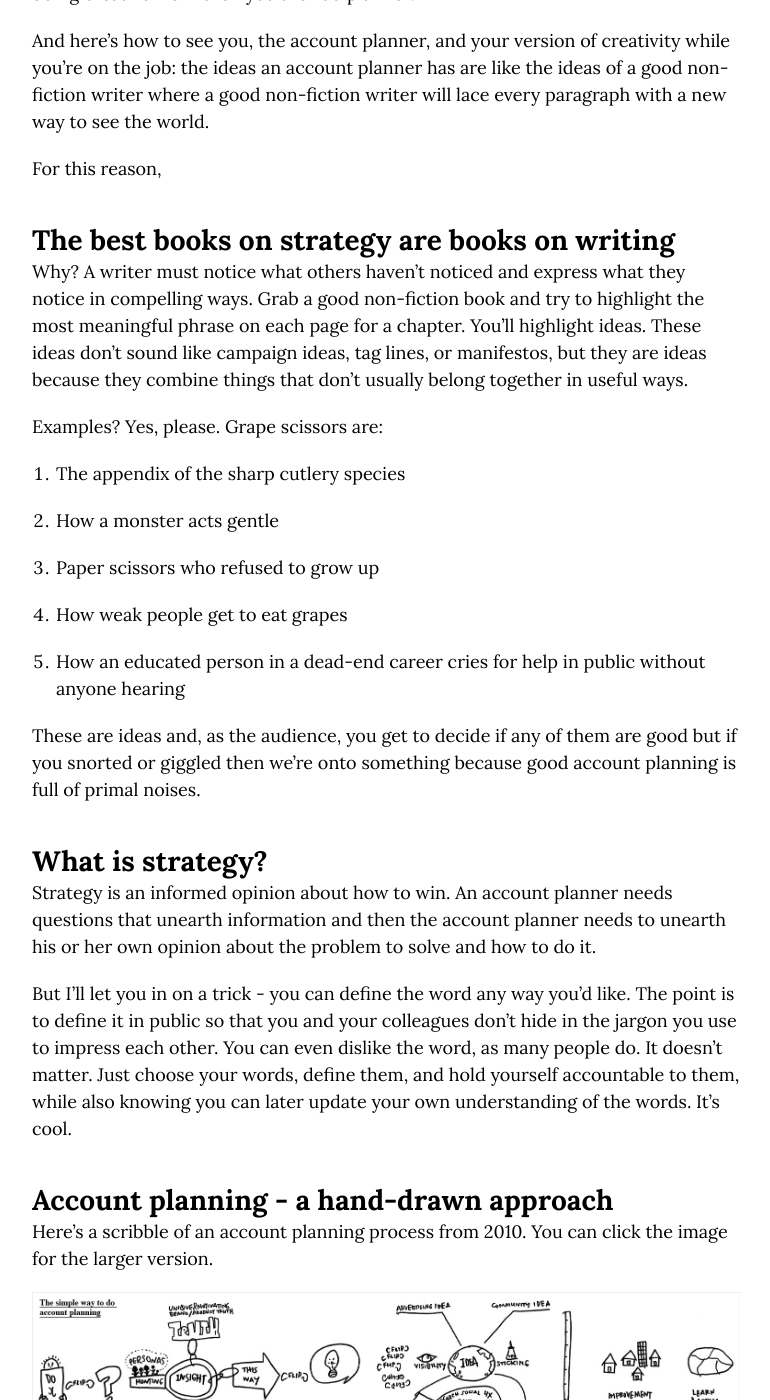
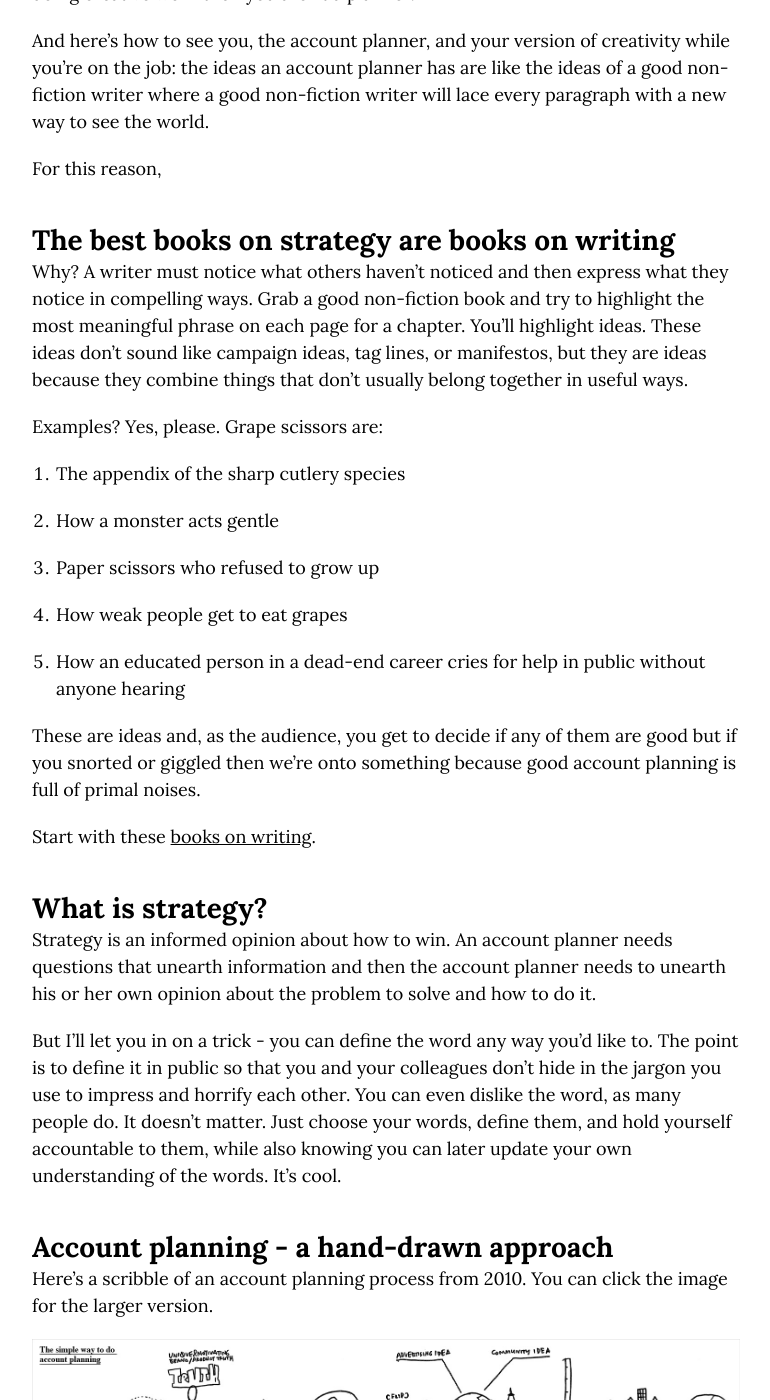
Before and after one commit to markhpollard/markhpollard.github.io, a Jekyll site: the page built from _posts/2018-09-27-how-to-do-account-planning-a-simple-approach.markdown, in a window 1280 px wide and 1400 px high, scrolled down 2861 px. Shown: the whole window, without its empty margins (254-1024 px from the left). Built offline with Jekyll 4.4.1, drawn with Linux system fonts in a browser that asks for light colours; nearby versions of some CDN libraries; some of the changed text lies outside the part shown.

Commit message:
Updated How To Do Account Planning A Simple Approach

```diff
--- a/_posts/2018-09-27-how-to-do-account-planning-a-simple-approach.markdown
+++ b/_posts/2018-09-27-how-to-do-account-planning-a-simple-approach.markdown
@@ -64,7 +64,7 @@
 
 * Ideas are useful combinations of things that don't usually belong together.
 
-The job of account planning is ideas. If you say to this someone who disagrees, they'll disagree for a few reasons:
+The job of account planning is ideas (more: [How to explain an idea - a mega post](/how-to-explain-an-idea)). If you say to this someone who disagrees, they'll disagree for a few reasons -
 
 1. It affects their sense of self,
 
@@ -84,7 +84,7 @@
 
 ## The best books on strategy are books on writing
 
-Why? A writer must notice what others haven't noticed and express what they notice in compelling ways. Grab a good non-fiction book and try to highlight the most meaningful phrase on each page for a chapter. You'll highlight ideas. These ideas don't sound like campaign ideas, tag lines, or manifestos, but they are ideas because they combine things that don't usually belong together in useful ways.
+Why? A writer must notice what others haven't noticed and then express what they notice in compelling ways. Grab a good non-fiction book and try to highlight the most meaningful phrase on each page for a chapter. You'll highlight ideas. These ideas don't sound like campaign ideas, tag lines, or manifestos, but they are ideas because they combine things that don't usually belong together in useful ways.
 
 Examples? Yes, please. Grape scissors are:
 
@@ -100,11 +100,13 @@
 
 These are ideas and, as the audience, you get to decide if any of them are good but if you snorted or giggled then we're onto something because good account planning is full of primal noises.
 
+Start with these [books on writing](/strategy-books-on-writing).
+
 ## What is strategy?
 
 Strategy is an informed opinion about how to win. An account planner needs questions that unearth information and then the account planner needs to unearth his or her own opinion about the problem to solve and how to do it.
 
-But I'll let you in on a trick - you can define the word any way you'd like. The point is to define it in public so that you and your colleagues don't hide in the jargon you use to impress each other. You can even dislike the word, as many people do. It doesn't matter. Just choose your words, define them, and hold yourself accountable to them, while also knowing you can later update your own understanding of the words. It's cool.
+But I'll let you in on a trick - you can define the word any way you'd like to. The point is to define it in public so that you and your colleagues don't hide in the jargon you use to impress and horrify each other. You can even dislike the word, as many people do. It doesn't matter. Just choose your words, define them, and hold yourself accountable to them, while also knowing you can later update your own understanding of the words. It's cool.
 
 ## Account planning - a hand-drawn approach
 
```
